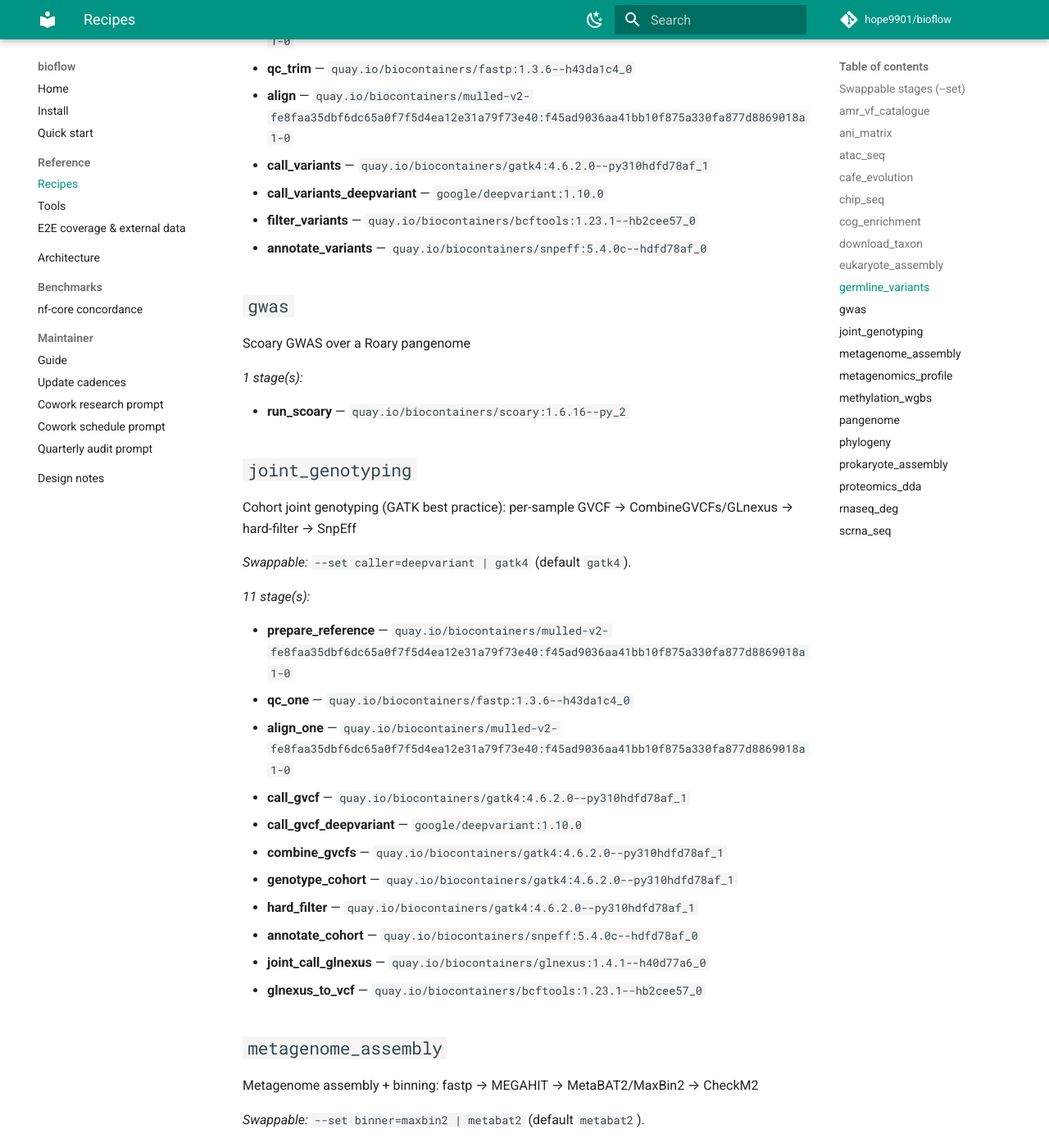
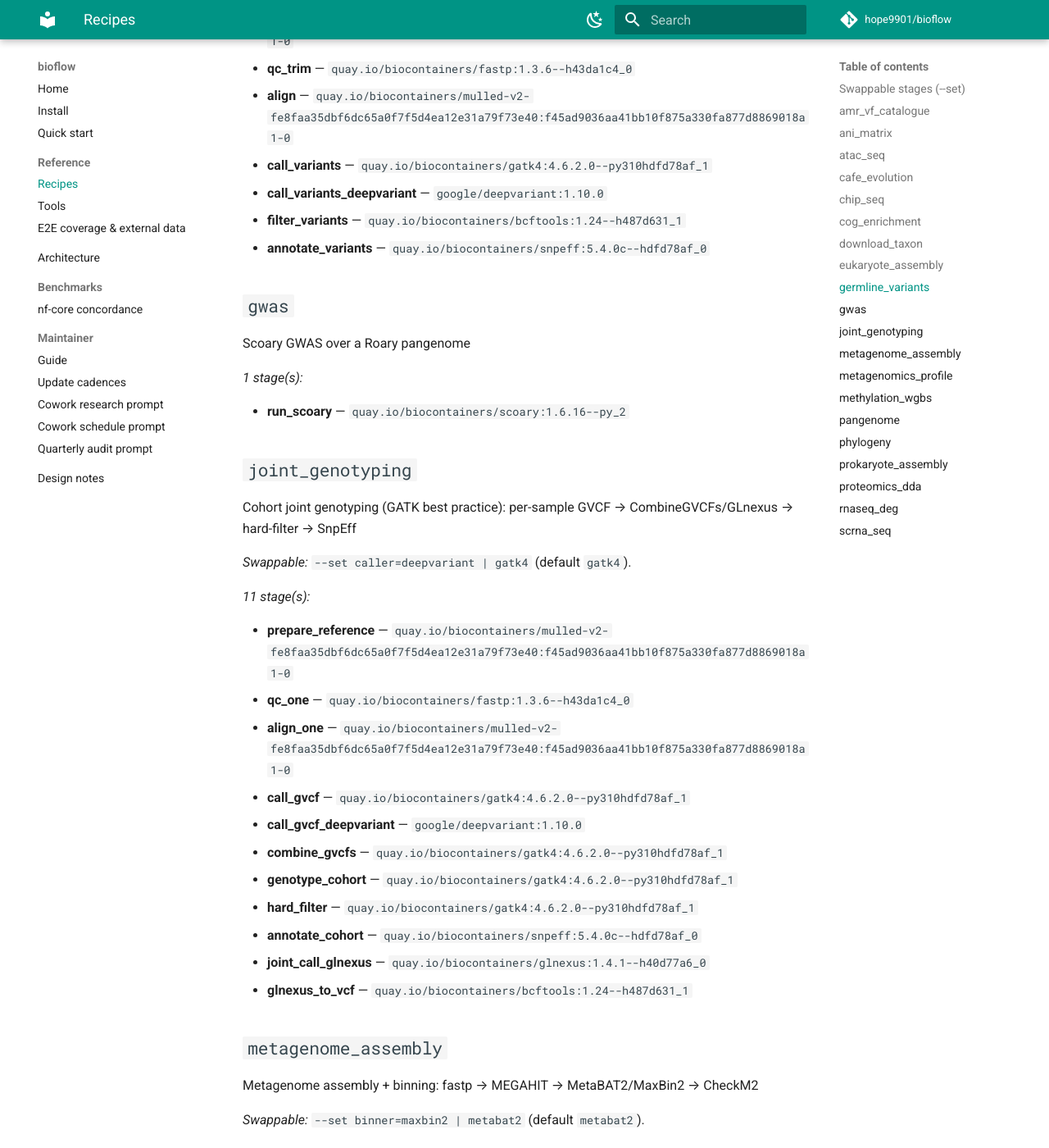
Before and after one commit to hope9901/bioflow, an MkDocs documentation site: the page built from docs/reference/recipes.md, in a window 1280 px wide and 1400 px high, scrolled down 3540 px. Shown: the whole window at 82% size. Built offline with MkDocs 1.6.1 and Material for MkDocs 9.7.7, drawn with Linux system fonts in a browser that asks for light colours; comment, search, counter and statistics services are not loaded; some of the changed text lies outside the part shown.

Commit message:
registry: apply upstream bumps — bcftools 1.24, delly 2.5.1, trnascan_se 2.0.13, salmon 2.4.1
A token-authenticated `release_watch --dry-run` (5000 req/h) surfaced these four
as behind upstream with a working BioContainer. Each verified in a real
container before applying:

- salmon 2.3.4 -> 2.4.1: rnaseq_deg full-e2e (fastp -> Salmon -> DESeq2 ->
  enrichment) passes on the new image.
- bcftools 1.23.1 -> 1.24, delly 2.3.0 -> 2.5.1, trnascan_se 2.0.12 -> 2.0.13:
  each `--version` loads and reports the new version. delly and trnascan_se are
  registry-only (offered via `bioflow custom`, no recipe hard-codes them);
  bcftools' full chains need external reference data, so binary-load is the
  proportionate check for a point bump.

Each bump updated the registry YAML (version + image, digest via
pin_digests.py --force) and every recipe @stage image (bcftools in
germline_variants + joint_genotyping; salmon's two rnaseq_deg stages).
Registry/recipe alignment + digest audit (134/134) green; io_contracts
snapshot refreshed.

Two others stay parked with no BioContainer built yet: gecco 0.11.0 and
comet 2026.02.1.

Co-Authored-By: Claude Opus 4.8 <noreply@anthropic.com>

```diff
--- a/docs/reference/recipes.md
+++ b/docs/reference/recipes.md
@@ -118,7 +118,7 @@ Germline variants: fastp → BWA → GATK/DeepVariant → bcftools → SnpEff
 - **align** — `quay.io/biocontainers/mulled-v2-fe8faa35dbf6dc65a0f7f5d4ea12e31a79f73e40:f45ad9036aa41bb10f875a330fa877d8869018a1-0`
 - **call_variants** — `quay.io/biocontainers/gatk4:4.6.2.0--py310hdfd78af_1`
 - **call_variants_deepvariant** — `google/deepvariant:1.10.0`
-- **filter_variants** — `quay.io/biocontainers/bcftools:1.23.1--hb2cee57_0`
+- **filter_variants** — `quay.io/biocontainers/bcftools:1.24--h487d631_1`
 - **annotate_variants** — `quay.io/biocontainers/snpeff:5.4.0c--hdfd78af_0`
 
 ## `gwas`
@@ -147,7 +147,7 @@ Cohort joint genotyping (GATK best practice): per-sample GVCF → CombineGVCFs/G
 - **hard_filter** — `quay.io/biocontainers/gatk4:4.6.2.0--py310hdfd78af_1`
 - **annotate_cohort** — `quay.io/biocontainers/snpeff:5.4.0c--hdfd78af_0`
 - **joint_call_glnexus** — `quay.io/biocontainers/glnexus:1.4.1--h40d77a6_0`
-- **glnexus_to_vcf** — `quay.io/biocontainers/bcftools:1.23.1--hb2cee57_0`
+- **glnexus_to_vcf** — `quay.io/biocontainers/bcftools:1.24--h487d631_1`
 
 ## `metagenome_assembly`
 
```
Also changed, not shown: other parts of docs/reference/recipes.md (+2 -2 lines), docs/reference/tools.md (+4 -4 lines), 8 other files.
